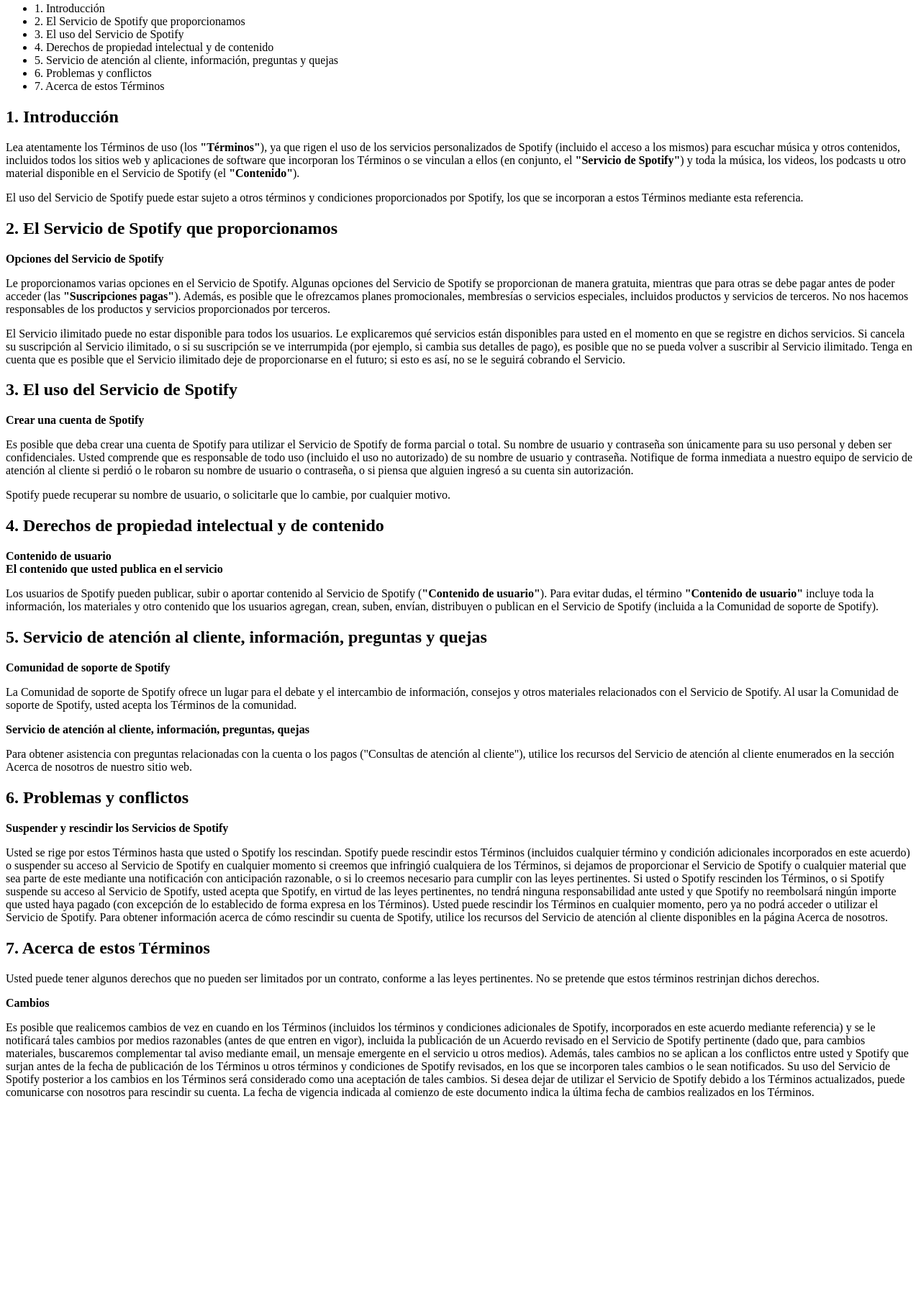
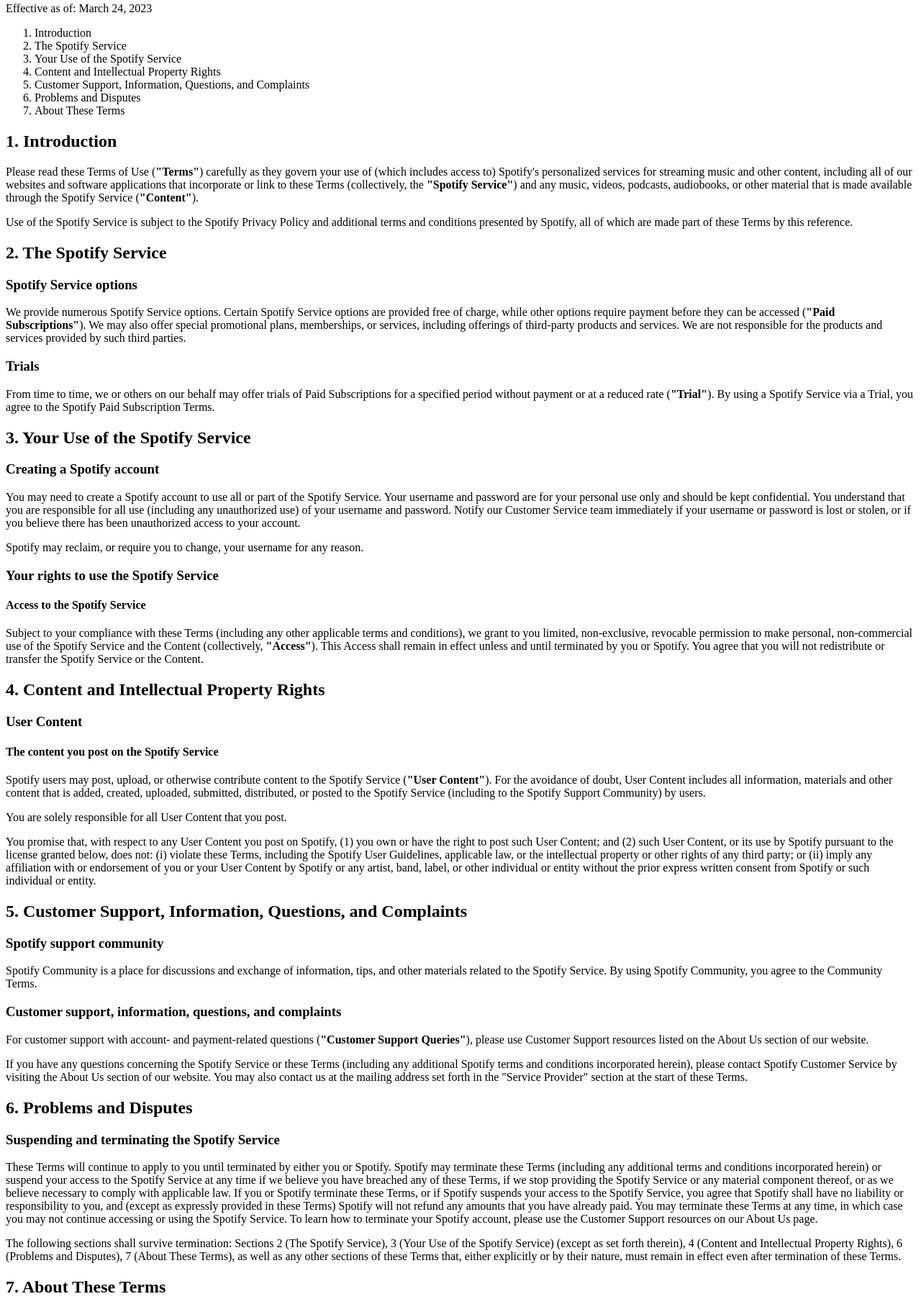
Before and after one commit to iicarlosjimenez/maquetado, a plain HTML site: page tareas/tarea1/terminos-uso.html in a window 1280 px wide. Shown: the part 77-1882 px from the top of the page at 72% size. Before the commit the page ends 1620 px from the top, so only its background shows below. Drawn offline with Linux system fonts and the light colour scheme.

Commit message:
fix: Change language to terminos-uso.html

```diff
--- a/tareas/tarea1/terminos-uso.html
+++ b/tareas/tarea1/terminos-uso.html
@@ -8,165 +8,181 @@
 </head>
 
 <body>
-   <h1>Términos de uso de Spotify</h1>
+   <h1>Spotify Terms of Use</h1>
 
-   <ul>
-      <li>1. Introducción</li>
-      <li>2. El Servicio de Spotify que proporcionamos</li>
-      <li>3. El uso del Servicio de Spotify</li>
-      <li>4. Derechos de propiedad intelectual y de contenido</li>
-      <li>5. Servicio de atención al cliente, información, preguntas y quejas</li>
-      <li>6. Problemas y conflictos</li>
-      <li>7. Acerca de estos Términos</li>
-   </ul>
+   <p>Effective as of: March 24, 2023</p>
 
-   <h2>1. Introducción</h2>
+   <ol>
+      <li>Introduction</li>
+      <li>The Spotify Service</li>
+      <li>Your Use of the Spotify Service</li>
+      <li>Content and Intellectual Property Rights</li>
+      <li>Customer Support, Information, Questions, and Complaints</li>
+      <li>Problems and Disputes</li>
+      <li>About These Terms</li>
+   </ol>
+
+   <h2>1. Introduction</h2>
 
    <p>
-      Lea atentamente los Términos de uso (los <b>"Términos"</b>), ya que rigen el uso de los servicios personalizados
-      de Spotify (incluido el acceso a los mismos) para escuchar música y otros contenidos, incluidos todos los sitios
-      web y aplicaciones de software que incorporan los Términos o se vinculan a ellos (en conjunto, el <b>"Servicio de
-         Spotify"</b>) y toda la música, los videos, los podcasts u otro material disponible en el Servicio de Spotify
-      (el <b>"Contenido"</b>).
+      Please read these Terms of Use (<b>"Terms"</b>) carefully as they govern your use of (which includes access to)
+      Spotify's personalized services for streaming music and other content, including all of our websites and software
+      applications that incorporate or link to these Terms (collectively, the <b>"Spotify Service"</b>) and any music,
+      videos, podcasts, audiobooks, or other material that is made available through the Spotify Service
+      (<b>"Content"</b>).
    </p>
 
    <p>
-      El uso del Servicio de Spotify puede estar sujeto a otros términos y condiciones proporcionados por Spotify, los
-      que se incorporan a estos Términos mediante esta referencia.
+      Use of the Spotify Service is subject to the Spotify Privacy Policy and additional terms and conditions presented
+      by Spotify, all of which are made part of these Terms by this reference.
    </p>
 
-   <h2>2. El Servicio de Spotify que proporcionamos</h2>
-   <b>Opciones del Servicio de Spotify</b>
+   <h2>2. The Spotify Service</h2>
+   <h3>Spotify Service options</h3>
 
    <p>
-      Le proporcionamos varias opciones en el Servicio de Spotify. Algunas opciones del Servicio de Spotify se
-      proporcionan de manera gratuita, mientras que para otras se debe pagar antes de poder acceder (las
-      <b>"Suscripciones
-         pagas"</b>). Además, es posible que le ofrezcamos planes promocionales, membresías o servicios especiales,
-      incluidos productos y servicios
-      de
-      terceros. No nos hacemos responsables de los productos y servicios proporcionados por terceros.
+      We provide numerous Spotify Service options. Certain Spotify Service options are provided free of charge, while
+      other options require payment before they can be accessed (<b>"Paid Subscriptions"</b>). We may also offer special
+      promotional plans, memberships, or services, including offerings of third-party products and
+      services. We are not responsible for the products and services provided by such third parties.
+   </p>
+
+   <h3>Trials</h3>
+   <p>
+      From time to time, we or others on our behalf may offer trials of Paid Subscriptions for a specified period
+      without payment or at a reduced rate (<b>"Trial"</b>). By using a Spotify Service via a Trial, you agree to the
+      Spotify Paid Subscription Terms.
+   </p>
+
+   <h2>3. Your Use of the Spotify Service</h2>
+   <h3>Creating a Spotify account</h3>
+
+   <p>
+      You may need to create a Spotify account to use all or part of the Spotify Service. Your username and password are
+      for your personal use only and should be kept confidential. You understand that you are responsible for all use
+      (including any unauthorized use) of your username and password. Notify our Customer Service team immediately if
+      your username or password is lost or stolen, or if you believe there has been unauthorized access to your account.
+   </p>
+
+   <p>Spotify may reclaim, or require you to change, your username for any reason.</p>
+
+   <h3>Your rights to use the Spotify Service</h3>
+   <h4>Access to the Spotify Service</h4>
+
+   <p>
+      Subject to your compliance with these Terms (including any other applicable terms and conditions), we grant to you
+      limited, non-exclusive, revocable permission to make personal, non-commercial use of the Spotify Service and the
+      Content (collectively, <b>"Access"</b>). This Access shall remain in effect unless and until terminated by you or
+      Spotify. You agree that you will not redistribute or transfer the Spotify Service or the Content.
+   </p>
+
+   <h2>4. Content and Intellectual Property Rights</h2>
+   <h3>User Content</h3>
+   <h4>The content you post on the Spotify Service</h4>
+
+   <p>
+      Spotify users may post, upload, or otherwise contribute content to the Spotify Service (<b>"User Content"</b>).
+      For the avoidance of doubt, User Content includes all information, materials and other content that is added,
+      created, uploaded, submitted, distributed, or posted to the Spotify Service (including to the Spotify Support
+      Community) by users.
    </p>
 
    <p>
-      El Servicio ilimitado puede no estar disponible para todos los usuarios. Le explicaremos qué servicios están
-      disponibles para usted en el momento en que se registre en dichos servicios. Si cancela su suscripción al Servicio
-      ilimitado, o
-      si su suscripción se ve interrumpida (por ejemplo, si cambia sus detalles de pago), es posible que no se pueda
-      volver a
-      suscribir al Servicio ilimitado. Tenga en cuenta que es posible que el Servicio ilimitado deje de proporcionarse
-      en
-      el futuro; si esto es así, no se le seguirá cobrando el Servicio.
+      You are solely responsible for all User Content that you post.
    </p>
 
-   <h2>3. El uso del Servicio de Spotify</h2>
-   <b>Crear una cuenta de Spotify</b>
+   <p>
+      You promise that, with respect to any User Content you post on Spotify, (1) you own or have the right to post such
+      User Content; and (2) such User Content, or its use by Spotify pursuant to the license granted below, does not:
+      (i) violate these Terms, including the Spotify User Guidelines, applicable law, or the intellectual property or
+      other rights of any third party; or (ii) imply any affiliation with or endorsement of you or your User Content by
+      Spotify or any artist, band, label, or other individual or entity without the prior express written consent from
+      Spotify or such individual or entity.
+   </p>
+
+   <h2>5. Customer Support, Information, Questions, and Complaints</h2>
+   <h3>Spotify support community</h3>
 
    <p>
-      Es posible que deba crear una cuenta de Spotify para utilizar el Servicio de Spotify de forma parcial o total. Su
-      nombre
-      de usuario y contraseña son únicamente para su uso personal y deben ser confidenciales. Usted comprende que es
-      responsable de todo uso (incluido el uso no autorizado) de su nombre de usuario y contraseña. Notifique de forma
-      inmediata a nuestro equipo de servicio de atención al cliente si perdió o le robaron su nombre de usuario o
-      contraseña,
-      o si piensa que alguien ingresó a su cuenta sin autorización.
+      Spotify Community is a place for discussions and exchange of information, tips, and other materials related to the
+      Spotify Service. By using Spotify Community, you agree to the Community Terms.
    </p>
 
-   <p>Spotify puede recuperar su nombre de usuario, o solicitarle que lo cambie, por cualquier motivo.</p>
-
-   <h2>4. Derechos de propiedad intelectual y de contenido</h2>
-   <b>Contenido de usuario</b>
-   <br>
-   <b>El contenido que usted publica en el servicio</b>
+   <h3>Customer support, information, questions, and complaints</h3>
 
    <p>
-      Los usuarios de Spotify pueden publicar, subir o aportar contenido al Servicio de Spotify (<b>"Contenido de
-         usuario"</b>).
-      Para evitar dudas, el término <b>"Contenido de usuario"</b> incluye toda la información, los materiales y otro
-      contenido que
-      los
-      usuarios agregan, crean, suben, envían, distribuyen o publican en el Servicio de Spotify (incluida a la Comunidad
-      de
-      soporte de Spotify).
+      For customer support with account- and payment-related questions (<b>"Customer Support Queries"</b>), please use
+      Customer Support resources listed on the About Us section of our website.
    </p>
 
-   <h2>5. Servicio de atención al cliente, información, preguntas y quejas</h2>
-   <b>Comunidad de soporte de Spotify</b>
+   <p>
+      If you have any questions concerning the Spotify Service or these Terms (including any additional Spotify terms
+      and conditions incorporated herein), please contact Spotify Customer Service by visiting the About Us section of
+      our website. You may also contact us at the mailing address set forth in the "Service Provider" section at the
+      start of these Terms.
+   </p>
+
+   <h2>6. Problems and Disputes</h2>
+   <h3>Suspending and terminating the Spotify Service</h3>
 
    <p>
-      La Comunidad de soporte de Spotify ofrece un lugar para el debate y el intercambio de información, consejos y
-      otros
-      materiales relacionados con el Servicio de Spotify. Al usar la Comunidad de soporte de Spotify, usted acepta los
-      Términos de la comunidad.
+      These Terms will continue to apply to you until terminated by either you or Spotify. Spotify may terminate these
+      Terms (including any additional terms and conditions incorporated herein) or suspend your access to the Spotify
+      Service at any time if we believe you have breached any of these Terms, if we stop providing the Spotify Service
+      or any material component thereof, or as we believe necessary to comply with applicable law. If you or Spotify
+      terminate these Terms, or if Spotify suspends your access to the Spotify Service, you agree that Spotify shall
+      have no liability or responsibility to you, and (except as expressly provided in these Terms) Spotify will not
+      refund any amounts that you have already paid. You may terminate these Terms at any time, in which case you may
+      not continue accessing or using the Spotify Service. To learn how to terminate your Spotify account, please use
+      the Customer Support resources on our About Us page.
    </p>
 
-   <b>Servicio de atención al cliente, información, preguntas, quejas</b>
+   <p>
+      The following sections shall survive termination: Sections 2 (The Spotify Service), 3 (Your Use of the Spotify
+      Service) (except as set forth therein), 4 (Content and Intellectual Property Rights), 6 (Problems and Disputes), 7
+      (About These Terms), as well as any other sections of these Terms that, either explicitly or by their nature, must
+      remain in effect even after termination of these Terms.
+   </p>
+
+   <h2>7. About These Terms</h2>
 
    <p>
-      Para obtener asistencia con preguntas relacionadas con la cuenta o los pagos ("Consultas de atención al cliente"),
-      utilice los recursos del Servicio de atención al cliente enumerados en la sección Acerca de nosotros de nuestro
-      sitio
-      web.
+      Under applicable law, you may have certain rights that can't be limited by a contract. These Terms are in no way
+      intended to restrict those rights.
    </p>
 
-   <h2>6. Problemas y conflictos</h2>
-   <b>Suspender y rescindir los Servicios de Spotify</b>
+   <h3>Changes</h3>
 
    <p>
-      Usted se rige por estos Términos hasta que usted o Spotify los rescindan. Spotify puede rescindir estos Términos
-      (incluidos cualquier término y condición adicionales incorporados en este acuerdo) o suspender su acceso al
-      Servicio
-      de
-      Spotify en cualquier momento si creemos que infringió cualquiera de los Términos, si dejamos de proporcionar el
-      Servicio
-      de Spotify o cualquier material que sea parte de este mediante una notificación con anticipación razonable, o si
-      lo
-      creemos necesario para cumplir con las leyes pertinentes. Si usted o Spotify rescinden los Términos, o si Spotify
-      suspende su acceso al Servicio de Spotify, usted acepta que Spotify, en virtud de las leyes pertinentes, no tendrá
-      ninguna responsabilidad ante usted y que Spotify no reembolsará ningún importe que usted haya pagado (con
-      excepción
-      de
-      lo establecido de forma expresa en los Términos). Usted puede rescindir los Términos en cualquier momento, pero ya
-      no
-      podrá acceder o utilizar el Servicio de Spotify. Para obtener información acerca de cómo rescindir su cuenta de
-      Spotify,
-      utilice los recursos del Servicio de atención al cliente disponibles en la página Acerca de nosotros.
+      We may make changes to these Terms (including any additional Spotify terms and conditions incorporated by
+      reference herein) from time to time by notifying you of such changes by any reasonable means, including by posting
+      the revised Terms on the applicable Spotify Service (provided that, for material changes, we will seek to
+      supplement such notice by email, an in-service pop-up message, or other prominent notice within the Spotify
+      Service, or other means). Your use of the Spotify Service following any changes to these Terms will constitute
+      your acceptance of such changes. Premium Subscribers who do not wish to continue using the Spotify Service under
+      the updated Terms must close their Spotify account prior to their renewal date or thirty (30) days after the
+      Effective Date, whichever occurs first. If Spotify makes any material change to the Arbitration Agreement (other
+      than a change to the notice address), you may reject any such change by sending us a personally signed, written
+      notice of your decision to opt out of those changes via email to tounotice@spotify.com. This opt-out notice must
+      be sent within thirty (30) days of when we notify users of the change and include: (1) your name, address, email
+      address associated with your Spotify account, phone number, and Spotify username. Such an opt-out must be sent by
+      you personally from your personal email address, and not by your agent, attorney, or anyone else purporting to act
+      on your behalf. The opt-out notice also must include a statement that you wish to reject the change to the
+      Arbitration Agreement. Opting out of a material change to the Arbitration Agreement is not an opt-out of
+      arbitration altogether. Even if you opt out of a material change to the Arbitration Agreement, you and Spotify
+      agree that any Dispute will be determined by binding individual (not class) arbitration in accordance with the
+      Arbitration Agreement in effect immediately before any such opt-out.
    </p>
 
-   <h2>7. Acerca de estos Términos</h2>
+   <h3>Entire agreement</h3>
 
    <p>
-      Usted puede tener algunos derechos que no pueden ser limitados por un contrato, conforme a las leyes pertinentes.
-      No
-      se
-      pretende que estos términos restrinjan dichos derechos.
-   </p>
-
-   <b>Cambios</b>
-
-   <p>
-      Es posible que realicemos cambios de vez en cuando en los Términos (incluidos los términos y condiciones
-      adicionales
-      de
-      Spotify, incorporados en este acuerdo mediante referencia) y se le notificará tales cambios por medios razonables
-      (antes
-      de que entren en vigor), incluida la publicación de un Acuerdo revisado en el Servicio de Spotify pertinente (dado
-      que,
-      para cambios materiales, buscaremos complementar tal aviso mediante email, un mensaje emergente en el servicio u
-      otros
-      medios). Además, tales cambios no se aplican a los conflictos entre usted y Spotify que surjan antes de la fecha
-      de
-      publicación de los Términos u otros términos y condiciones de Spotify revisados, en los que se incorporen tales
-      cambios
-      o le sean notificados. Su uso del Servicio de Spotify posterior a los cambios en los Términos será considerado
-      como
-      una
-      aceptación de tales cambios. Si desea dejar de utilizar el Servicio de Spotify debido a los Términos actualizados,
-      puede
-      comunicarse con nosotros para rescindir su cuenta. La fecha de vigencia indicada al comienzo de este documento
-      indica
-      la
-      última fecha de cambios realizados en los Términos.
+      Other than as stated in this section or as explicitly agreed upon in writing between you and Spotify, these Terms
+      constitute all the terms and conditions agreed upon between you and Spotify and supersede any prior agreements in
+      relation to the subject matter of these Terms, whether written or oral. As noted above, other terms and conditions
+      governing use of the Spotify Service are incorporated herein by reference, including the following terms and
+      conditions: Spotify Paid Subscription Terms; Spotify Audiobook Purchase Terms and Conditions; Spotify's Card
+      Terms; Spotify User Guidelines; Spotify Copyright Policy; and Spotify Support Community Terms.
    </p>
 </body>
 
```
